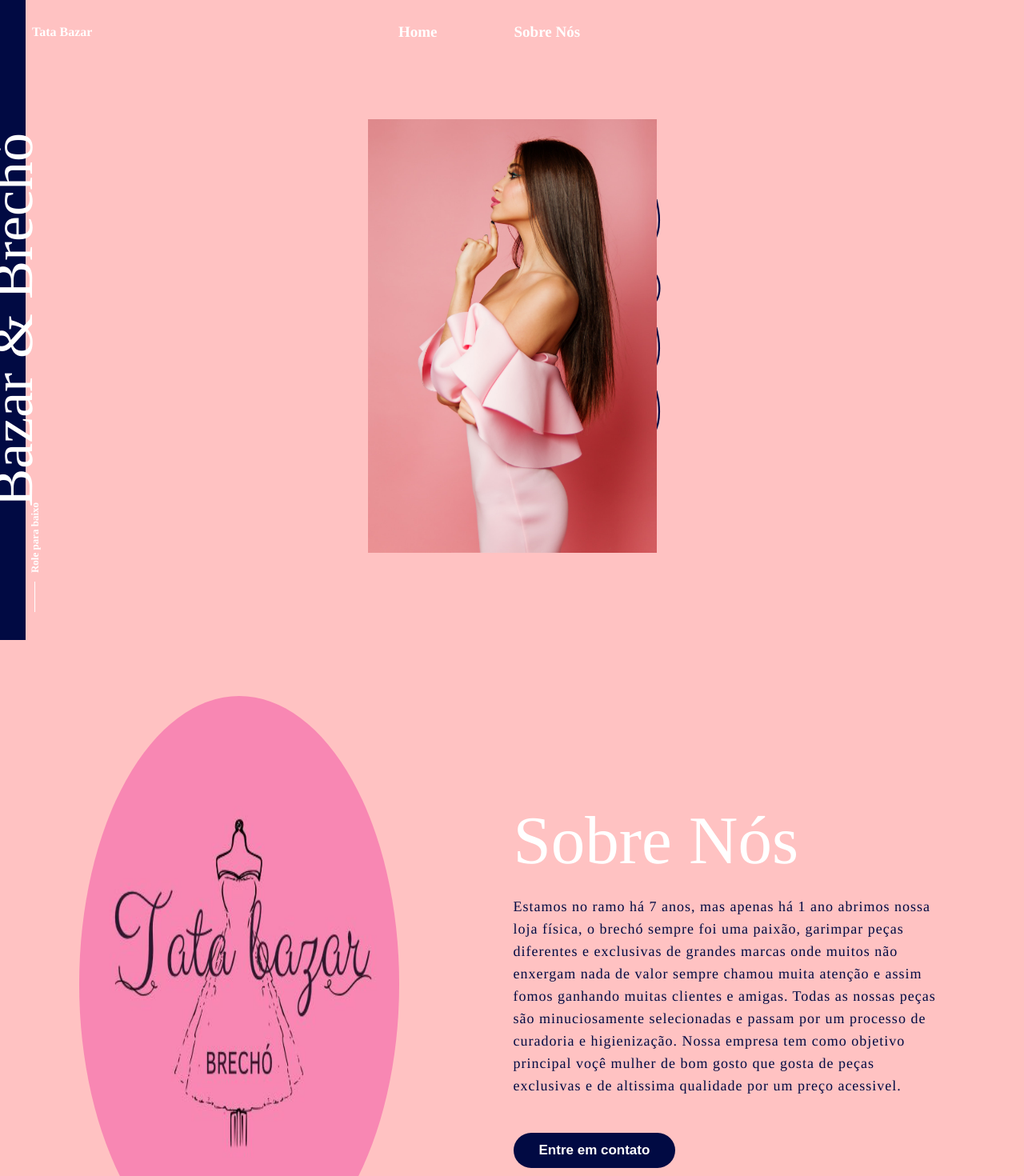
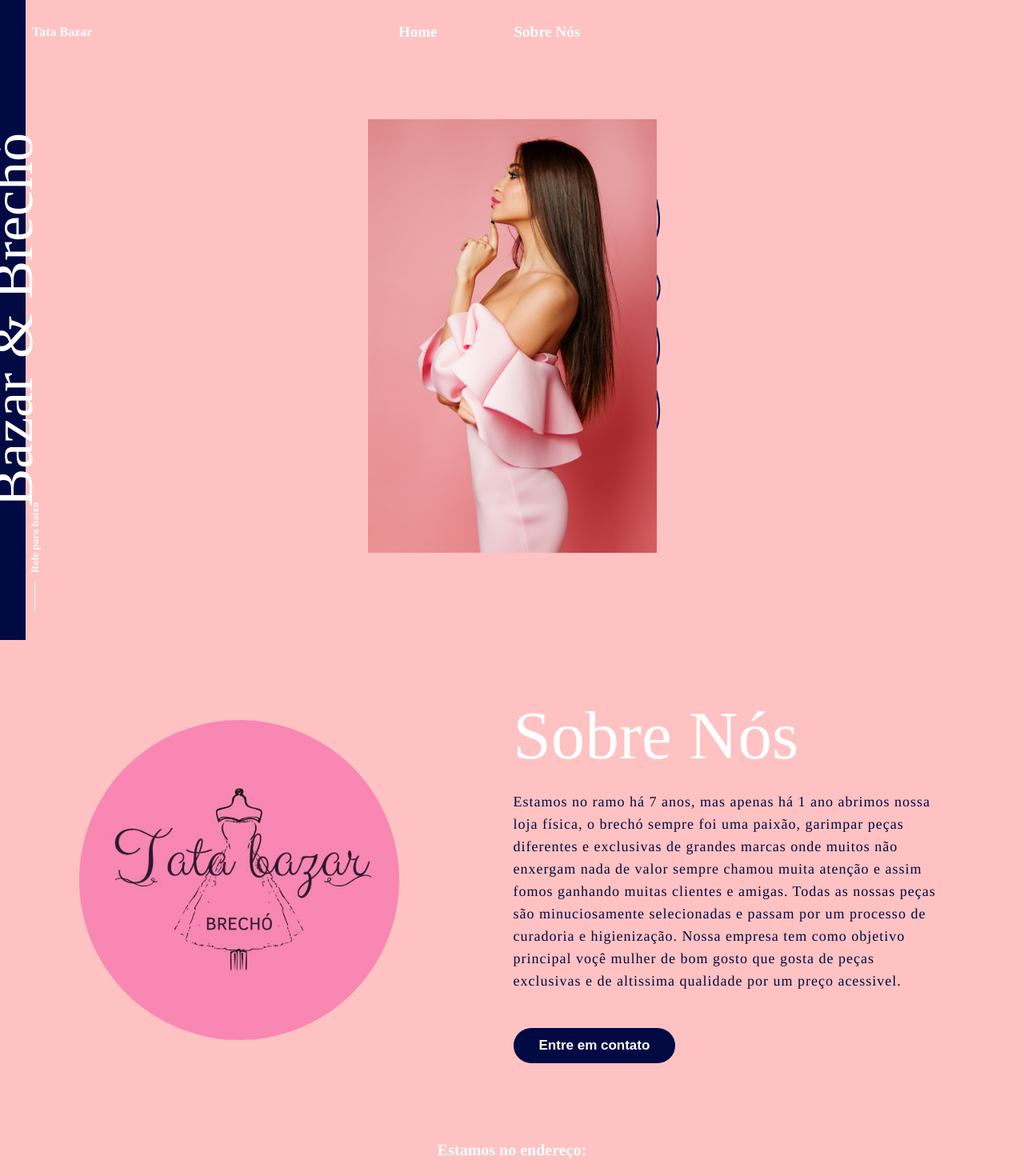
Before and after one commit to galdinorenantruta/bazar-da-tata, a plain HTML site: page index.html in a window 1280 px wide. Shown: the top 1470 px of the page at 80% size. Drawn offline with nearby package versions, Linux system fonts and the light colour scheme; a script that the page names is missing.

Commit message:
update image

```diff
--- a/assets/css/styles.css
+++ b/assets/css/styles.css
@@ -278,7 +278,7 @@ p {
   justify-content: space-around;
 }
 .about .content img {
-  height: 90vh;
+  height: 400px;
   width: 400px;
   max-width: 100%;
   border-radius: 100%;
```
